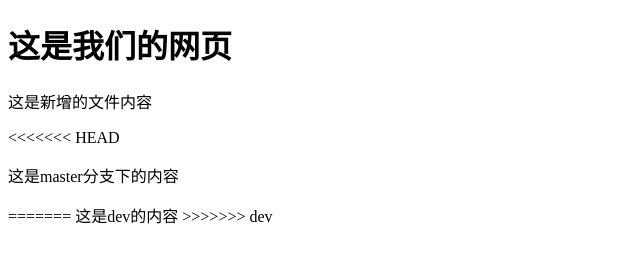
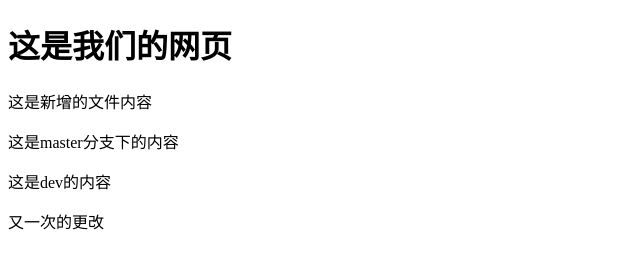
Before and after one commit to sunshine03825/test001, a plain HTML site: page index.html in a window 1280 px wide. Shown: the whole page, without its empty margins (0-640 px from the left). Drawn offline with Linux system fonts and the light colour scheme.

Commit message:
这是第九次使用vscode

```diff
--- a/index.html
+++ b/index.html
@@ -11,11 +11,9 @@
 <body>
     <h1>这是我们的网页</h1>
     <p>这是新增的文件内容</p>
-<<<<<<< HEAD
     <p>这是master分支下的内容</p>
-=======
     <span>这是dev的内容</span>
->>>>>>> dev
+    <p>又一次的更改</p>
 </body>
 
 </html>
```
Also changed, not shown: 1 other file.
